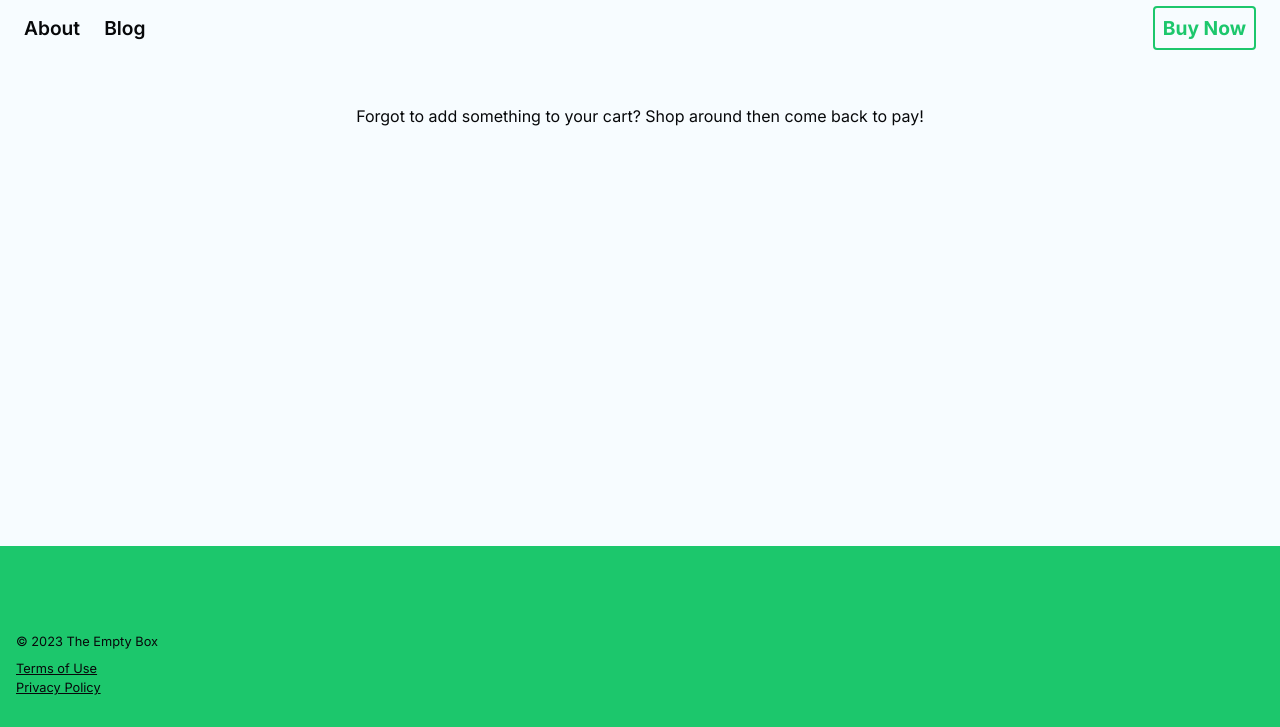
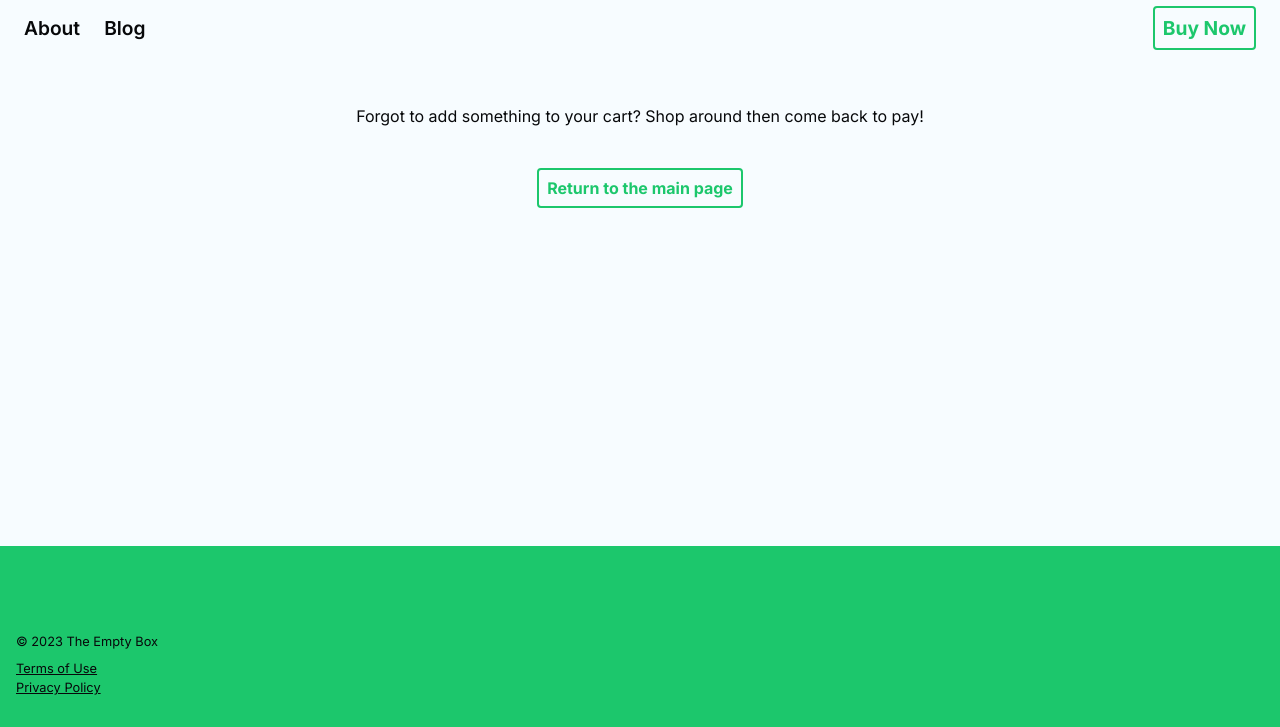
Before and after one commit to Lyspal/the-empty-box, an Eleventy site: page src/cancel.html in a window 1280 px wide. Shown: the part 73-800 px from the top of the page. Built offline with nearby package versions, Linux system fonts and the light colour scheme; Eleventy itself is replaced by a stand-in of ours; files that its build step writes are made by us from their sources; what stripe would draw is missing.

Commit message:
Update success and cancel pages

```diff
--- a/src/cancel.html
+++ b/src/cancel.html
@@ -7,4 +7,8 @@ title: The Empty Box
   <p>
     Forgot to add something to your cart? Shop around then come back to pay!
   </p>
+  <p><br /></p>
+  <p>
+    <a class="nav-buy-btn" href="/">Return to the main page</a>
+  </p>
 </section>
--- a/src/css/style.css
+++ b/src/css/style.css
@@ -64,7 +64,7 @@ h3 {
   font-weight: 600;
 }
 
-.banner .navbar .nav-buy-btn {
+.nav-buy-btn {
   padding: 0.5rem 0.5rem;
   font-size: 1em;
   font-weight: 700;
```
Also changed, not shown: src/success.html (+4 -0 lines).
